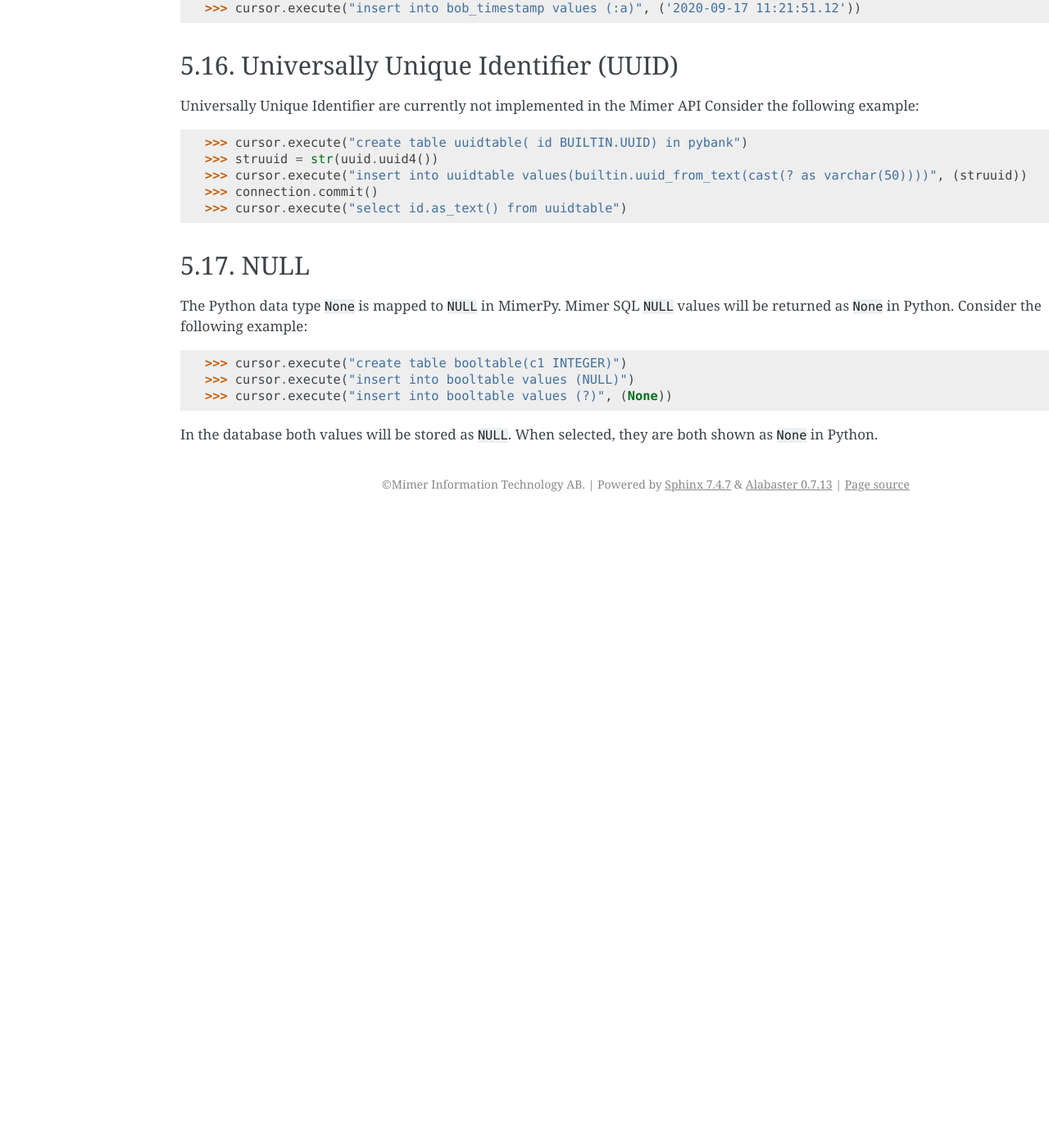
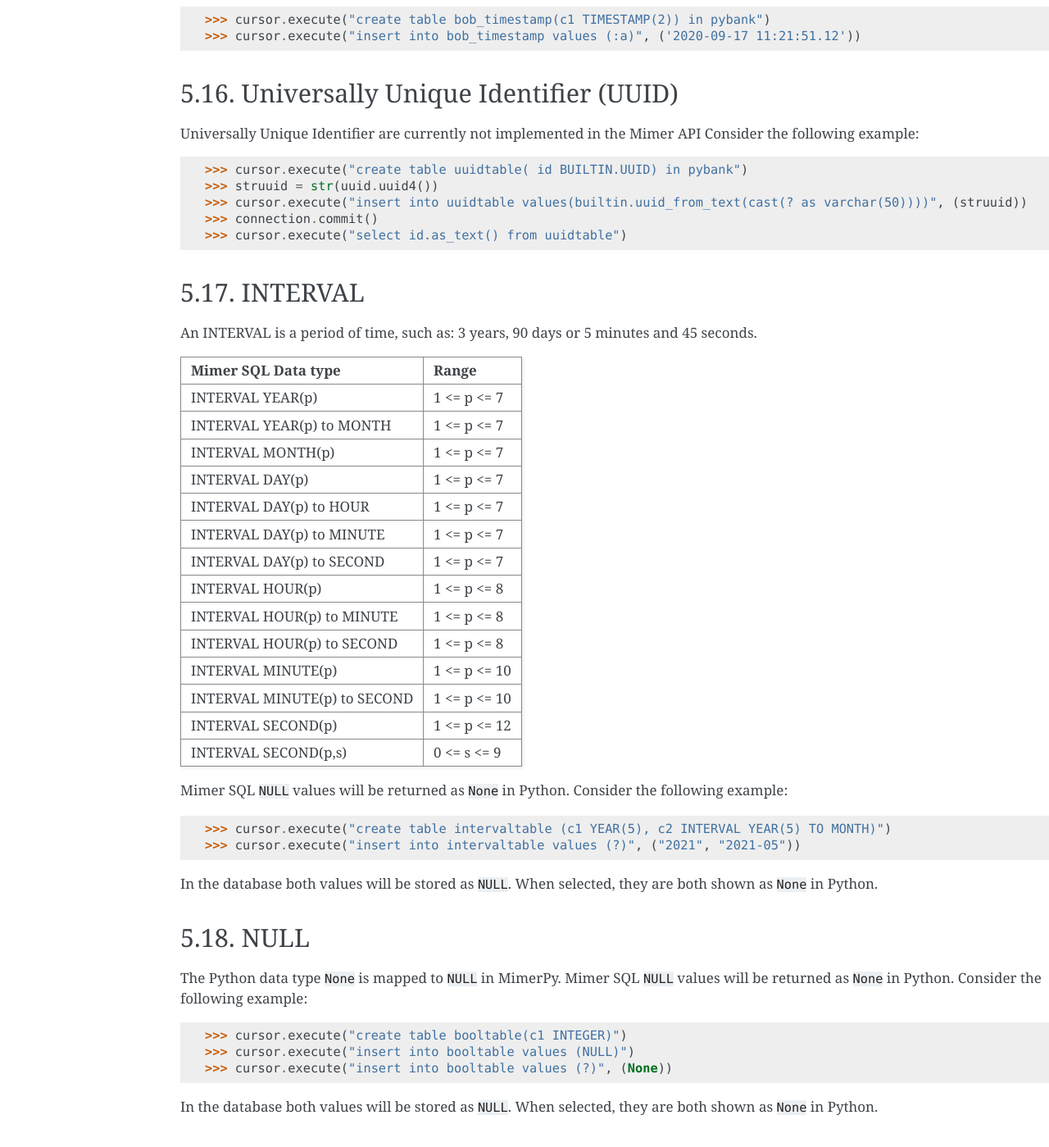
Before and after one commit to mimersql/MimerPy, a Sphinx documentation site: the page built from doc/datatypes.rst, in a window 1280 px wide and 1400 px high, scrolled down 6127 px. Shown: the whole window at 82% size. Built offline with Sphinx 7.4.7, drawn with Linux system fonts in a browser that asks for light colours; before the commit the page ends 6757 px from its top, so only the background shows below that; some of the changed text lies outside the part shown.

Commit message:
added deciaml test. Begun adding documentaion for interval

```diff
--- a/doc/datatypes.rst
+++ b/doc/datatypes.rst
@@ -56,6 +56,8 @@
 | TIMESTAMP(s)           | Str                |
 +------------------------+--------------------+
 | UUID                   | Str                |
++------------------------+--------------------+
+| INTERVAL               | Str                |
 +------------------------+--------------------+
 | NULL                   | NoneType           |
 +------------------------+--------------------+
@@ -300,6 +302,52 @@
   >>> connection.commit()
   >>> cursor.execute("select id.as_text() from uuidtable")
 
+INTERVAL
+------------
+An INTERVAL is a period of time, such as: 3 years, 90 days or 5 minutes and 45 seconds.
+
++-------------------------------+---------------+
+| Mimer SQL Data type           | Range         |
+|                               |               |
++===============================+===============+
+| INTERVAL YEAR(p)              | 1 <= p <= 7   |
++-------------------------------+---------------+
+| INTERVAL YEAR(p) to MONTH     | 1 <= p <= 7   |
++-------------------------------+---------------+
+| INTERVAL MONTH(p)             | 1 <= p <= 7   |
++-------------------------------+---------------+
+| INTERVAL DAY(p)               | 1 <= p <= 7   |
++-------------------------------+---------------+
+| INTERVAL DAY(p) to HOUR       | 1 <= p <= 7   |
++-------------------------------+---------------+
+| INTERVAL DAY(p) to MINUTE     | 1 <= p <= 7   |
++-------------------------------+---------------+
+| INTERVAL DAY(p) to SECOND     | 1 <= p <= 7   |
++-------------------------------+---------------+
+| INTERVAL HOUR(p)              | 1 <= p <= 8   |
++-------------------------------+---------------+
+| INTERVAL HOUR(p) to MINUTE    | 1 <= p <= 8   |
++-------------------------------+---------------+
+| INTERVAL HOUR(p) to SECOND    | 1 <= p <= 8   |
++-------------------------------+---------------+
+| INTERVAL MINUTE(p)            | 1 <= p <= 10  |
++-------------------------------+---------------+
+| INTERVAL MINUTE(p) to SECOND  | 1 <= p <= 10  |
++-------------------------------+---------------+
+| INTERVAL SECOND(p)            | 1 <= p <= 12  |
++-------------------------------+---------------+
+| INTERVAL SECOND(p,s)          | 0 <= s <= 9   |
++-------------------------------+---------------+
+
+Mimer SQL ``NULL`` values will be returned as ``None`` in
+Python. Consider the following example::
+
+  >>> cursor.execute("create table intervaltable (c1 YEAR(5), c2 INTERVAL YEAR(5) TO MONTH)")
+  >>> cursor.execute("insert into intervaltable values (?)", ("2021", "2021-05"))
+
+In the database both values will be stored as ``NULL``. When selected,
+they are both shown as ``None`` in Python.
+
 NULL
 ------------
 The Python data type ``None`` is mapped to ``NULL`` in
```
Also changed, not shown: test.py (added, +20 -0 lines).
